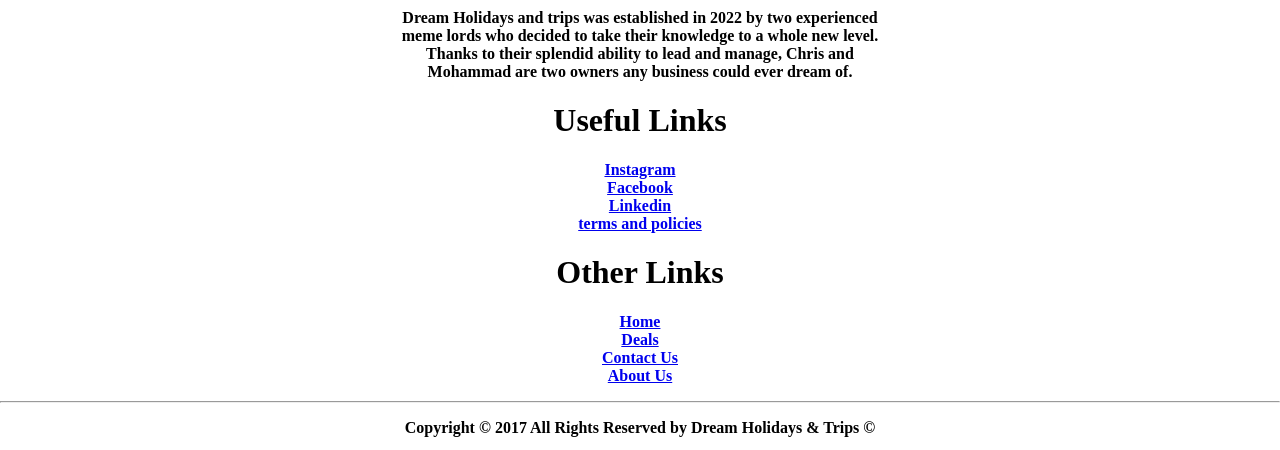
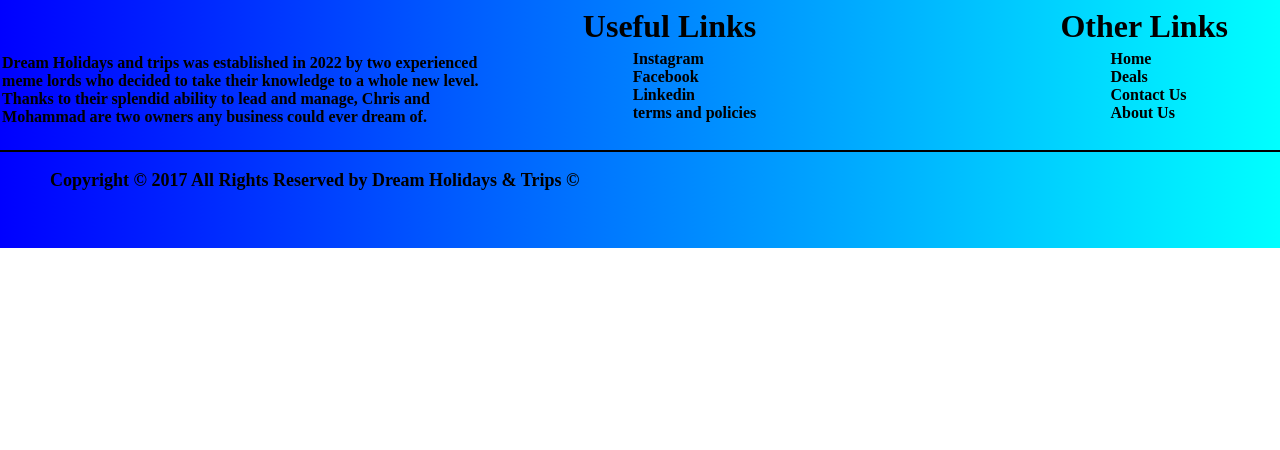
Before and after one commit to Chris-Haj/WebDev, a plain HTML site: page Vacation.html in a window 1280 px wide. Shown: the part 847-1297 px from the top of the page. After the commit the page ends 1095 px from the top, so only its background shows below. Drawn offline with Linux system fonts and the light colour scheme.

Commit message:
Update Vacation.css

```diff
--- a/Vacation.css
+++ b/Vacation.css
@@ -78,9 +78,86 @@ body {
     width: 30%;
 }
 
+#footer{
+    background-image: linear-gradient(to right,blue,cyan);
+height: 200px;
+    padding:45px 0 10px;
 
-#footer{
+}
+hr{
+    height: 2px;
+    background-color:black;
+    border: none;
+}
+.columns{
+    display: flex;
+    justify-content: space-around;
+
+}
+.first_column{
+    margin-left: -50px;
+}
+.first_column h1{
+
+    margin-top: -30px;
+    margin-bottom: 10px;
+}
+.first_column p{
+
+   font-weight: bold;
+    font-size: medium;
+    font-family: Andalus;
+
+}
+.second_column{
+
+    font-family: Andalus;
+}
+
+.second_column h1{
     text-align: center;
+
+    margin-top: -30px;
+    margin-bottom: 10px;
+
+}
+.second_column p{
+    font-family: Andalus;
+
     font-size: medium;
+    margin-top: -5px;
+    margin-left: 50px;
     font-weight: bold;
 }
+
+.third_column{
+
+    font-family: Andalus;
+}
+
+.third_column h1{
+    text-align: center;
+    margin-left: 200px;
+    margin-top: -30px;
+    margin-bottom: 10px;
+
+}
+.third_column p{
+    font-family: Andalus;
+
+    font-size: medium;
+    margin-top: -5px;
+    margin-left: 250px;
+    font-weight: bold;
+}
+
+.copyright-text{
+    font-size: large;
+    font-family: Andalus;
+    font-weight: bold;
+    margin-left: 50px;
+}
+a{
+    text-decoration: none;
+    color: inherit;
+}
```
